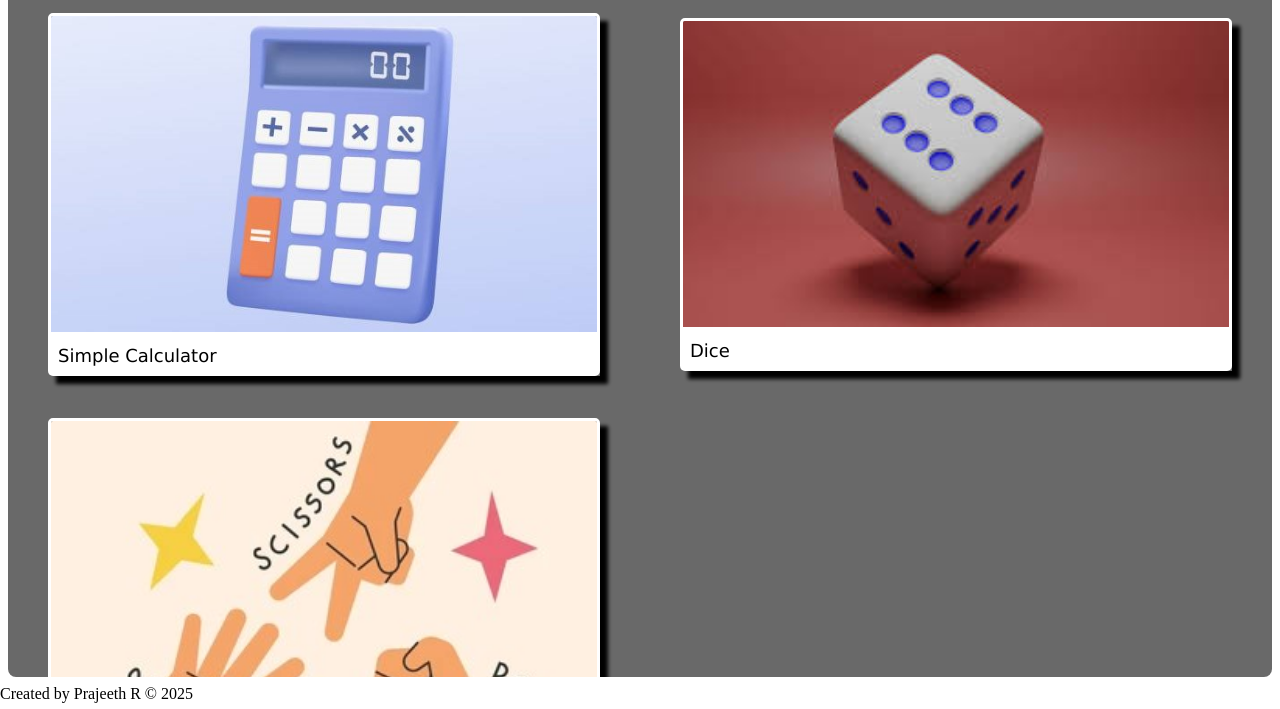
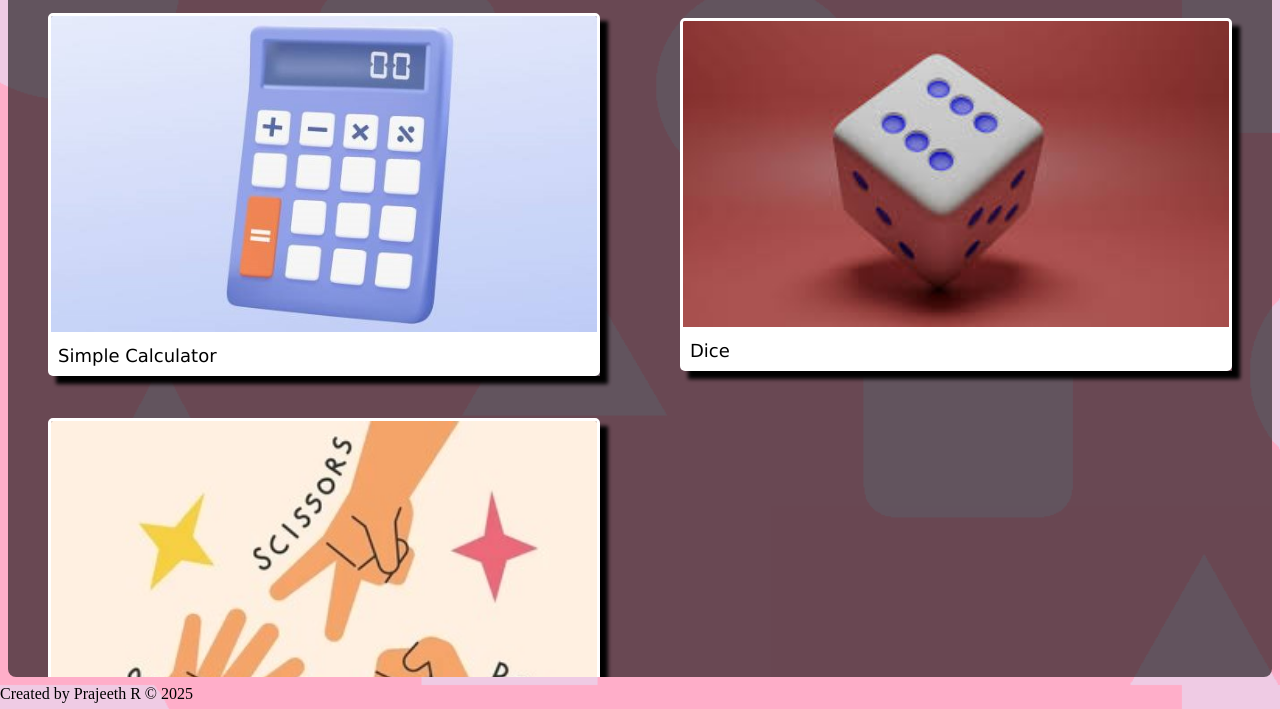
Before and after one commit to Prajeeth26/Prajeeth26.github.io, a plain HTML site: page MinorProject/index.html in a window 1280 px wide. Shown: the part 91-800 px from the top of the page. Drawn offline with Linux system fonts and the light colour scheme.

Commit message:
Update style.css

```diff
--- a/MinorProject/css/style.css
+++ b/MinorProject/css/style.css
@@ -1,5 +1,5 @@
 body{
-    background-image: url("images/HomeBackground.png");
+    background-image: url("/images/HomeBackground.png");
     background-size: cover;
     background-repeat: repeat;
     overflow-y: hidden;
```
